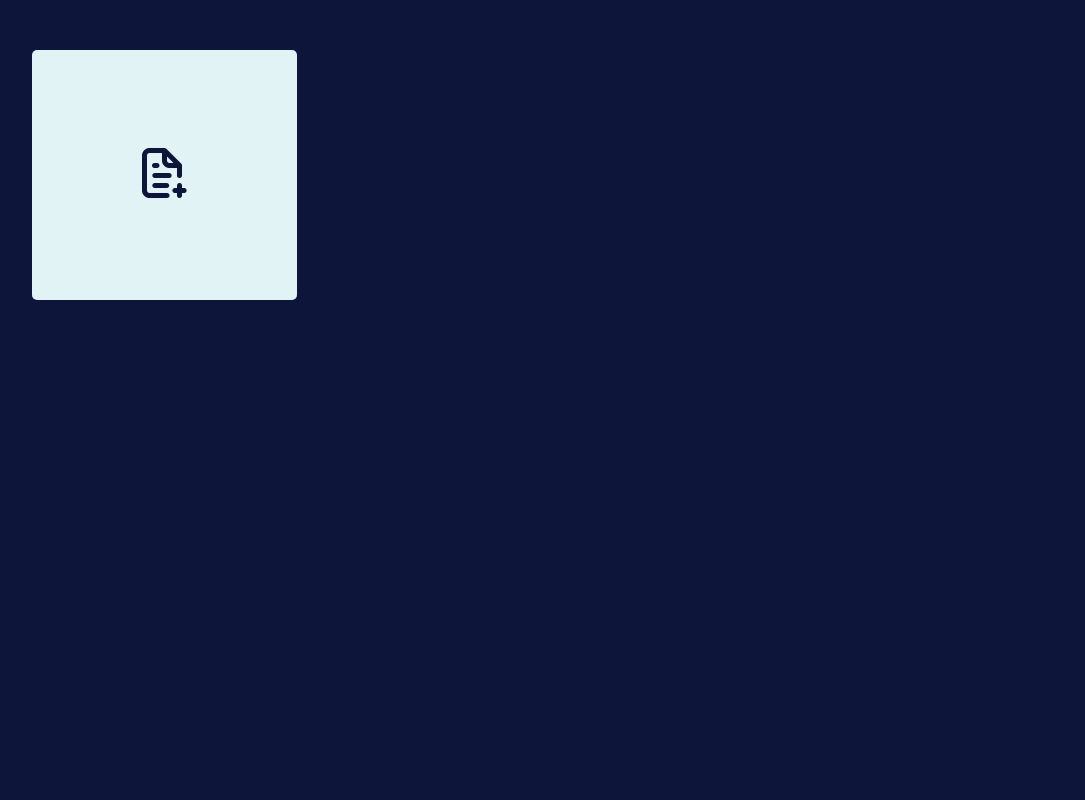
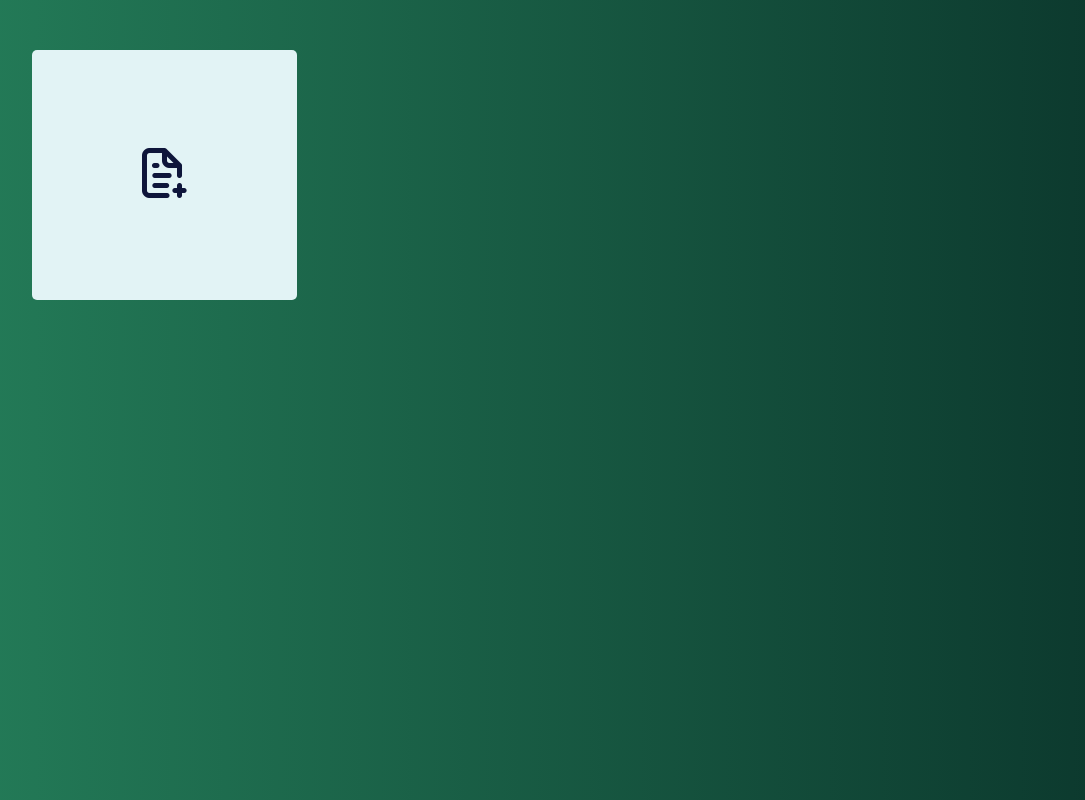
Before and after one commit to Lynnmwova/NotesApp, a plain HTML site: page index.html in a window 1280 px wide. Shown: the whole page, without its empty margins (18-1103 px from the left). Drawn offline with nearby package versions, Linux system fonts and the light colour scheme.

Commit message:
CSSUpdates

```diff
--- a/script.js
+++ b/script.js
@@ -73,7 +73,7 @@ closeIcon.addEventListener(`click`, (event)=>{
     popupBox.classList.remove(`show`);
 });
 
-/* Inspect this section */
+/* Inspect this section to debug */
 addBtn.addEventListener(`click`, (event)=>{
     event.preventDefault();
     let noteTitle = titleEl.value,
@@ -89,7 +89,7 @@ addBtn.addEventListener(`click`, (event)=>{
     let noteInfo = {
         title: noteTitle,
         description: noteDesc,
-        date: `${month}, ${day}, ${year}`
+        date: `${month}, ${day}, ${year}`,
     }
 
     if (!isUpdate) {
--- a/style.css
+++ b/style.css
@@ -1,3 +1,5 @@
+
+@import url('https://fonts.googleapis.com/css2?family=Poppins:wght@100;200&display=swap');
 
 :root{
 
@@ -12,13 +14,16 @@
 
 
 *{
+    overflow:hidden;
     margin: 0;
     padding: 0;
     box-sizing: border-box;
-    font-family: 'Lucida Sans', 'Lucida Sans Regular', 'Lucida Grande', 'Lucida Sans Unicode', Geneva, Verdana, sans-serif;
+    font-family: 'Poppins', sans-serif;
 }
 body{
-    background: var(--primaryColor);
+    /* background: var(--primaryColor); */
+    background: linear-gradient(to right, #237A57, #093028); /* W3C, IE 10+/ Edge, Firefox 16+, Chrome 26+, Opera 12+, Safari 7+ */
+
 }
 .wrapper{
     margin: 50px;
```
